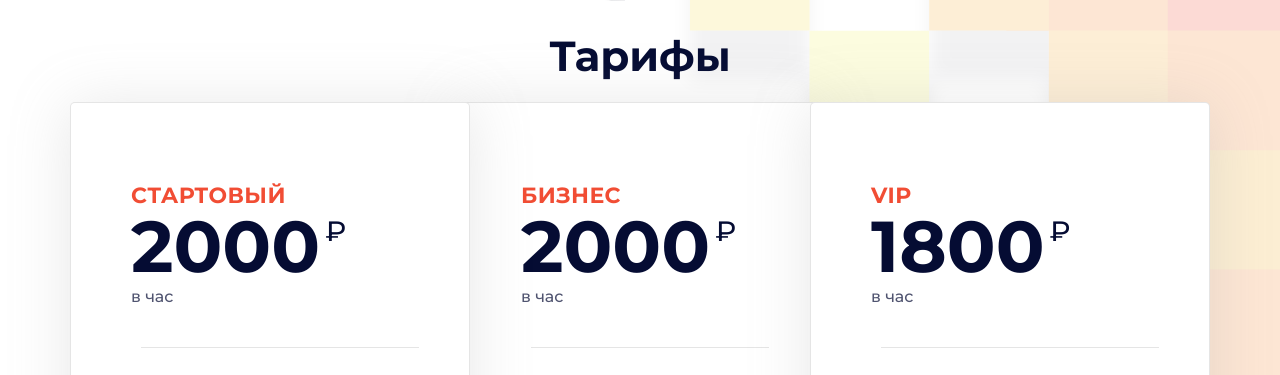
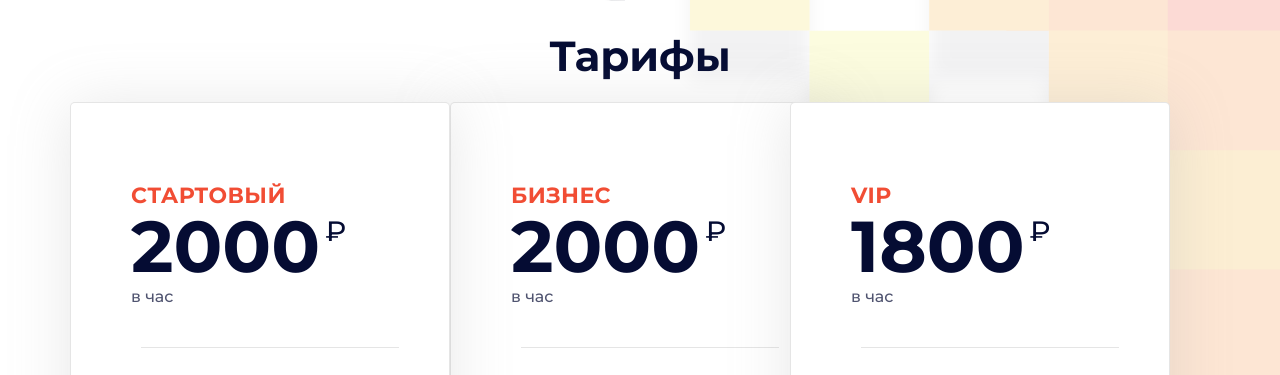
Before and after one commit to Lizoooyyy/Lizoooyyy.github.io, a PHP site: page /Drupal-coder/index.html in a window 1280 px wide; the page is wider, and only the part inside the window is pictured. Shown: the part 2947-3322 px from the top of that part. Run offline with PHP 8.4, Linux system fonts and the light colour scheme.

Commit message:
Update styles.css

```diff
--- a/Drupal-coder/styles.css
+++ b/Drupal-coder/styles.css
@@ -962,7 +962,7 @@ button {
 .plans__grid {
     display: grid;
     grid-template-columns: repeat(3, 1fr);
-    gap: 30px;
+    gap: 0;
     margin-bottom: 60px;
     position: relative;
     align-items: stretch;
@@ -996,6 +996,8 @@ button {
     display: flex;
     flex-direction: column;
     height: 100%;
+    width: 100%;
+    box-sizing: border-box;
 }
 
 .plan-card:hover {
```
